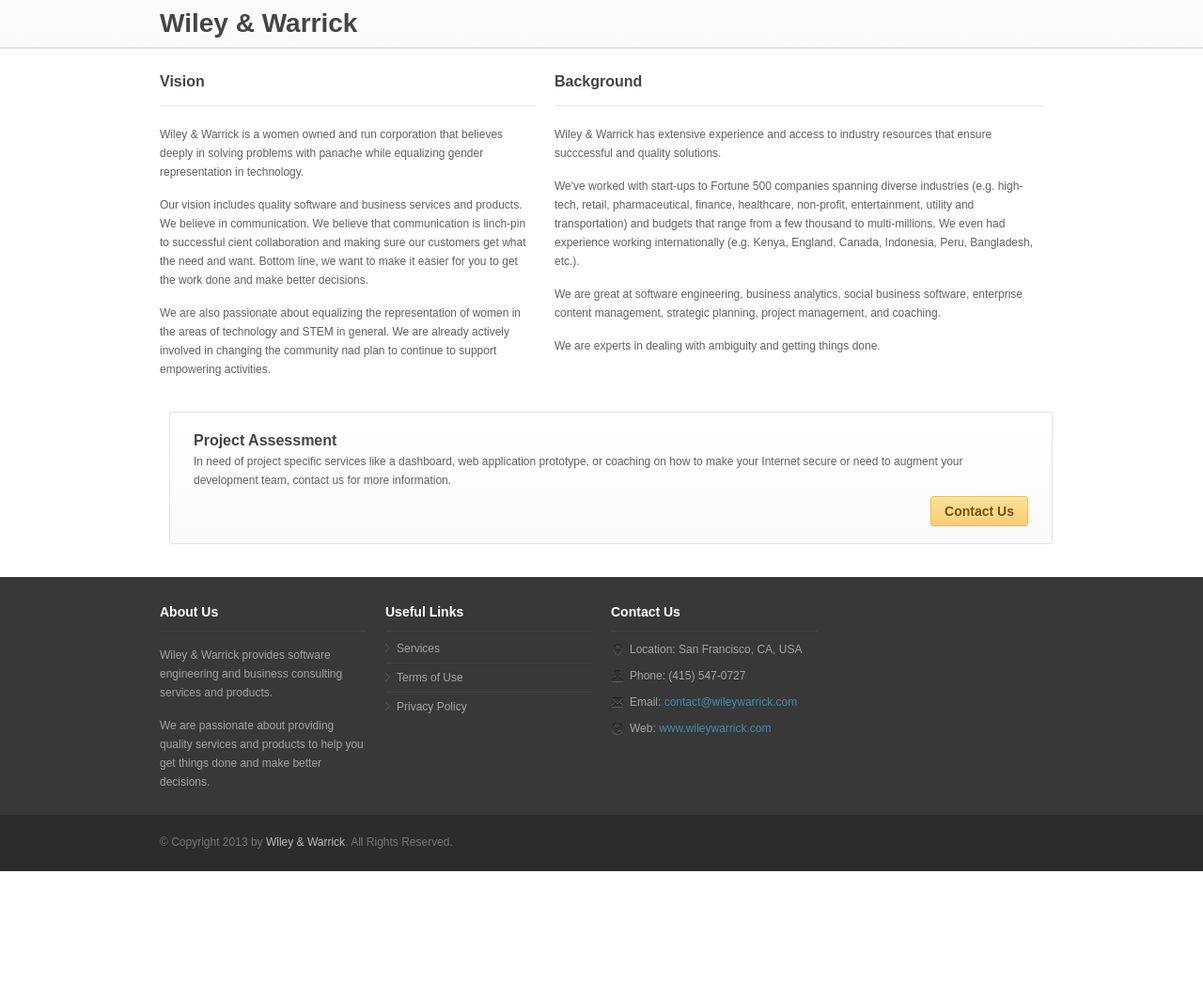
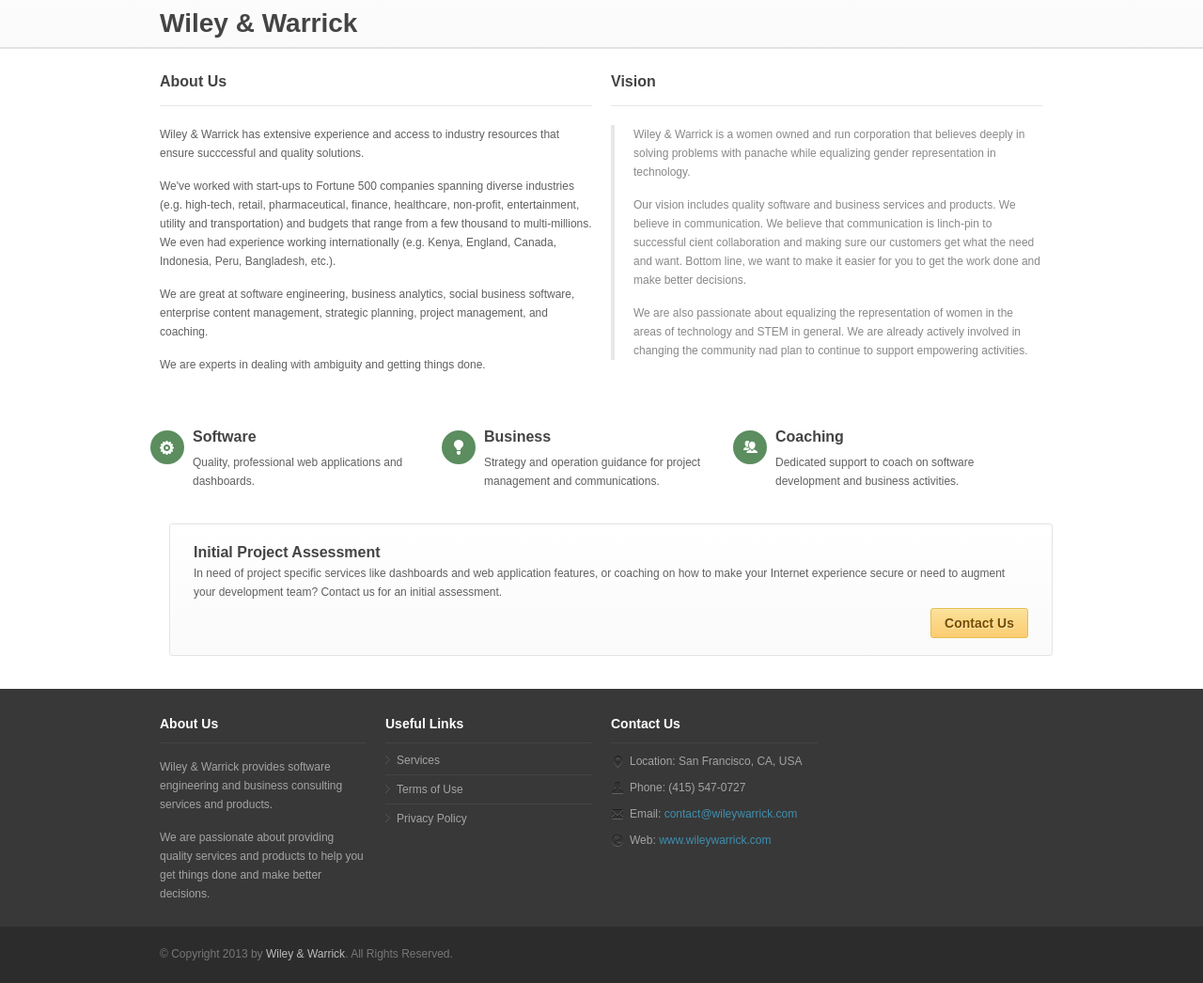
Before and after one commit to nyghtowl/Wiley, a Flask app: page /about in a window 1280 px wide. Shown: the part 80-1126 px from the top of the page at 94% size. Before the commit the page ends 1007 px from the top, so only its background shows below. Run offline with Flask 2, Linux system fonts and the light colour scheme; some libraries are stand-ins or nearby versions.

Commit message:
Swapped out services layout. Adjusted about format and added service summary back in. Adjusted wording of call to action and fixed the link on layout for github as well as added portfolio into the list.

```diff
--- a/app/templates/about.html
+++ b/app/templates/about.html
@@ -13,16 +13,16 @@
 <div class="container">
 
 	<!-- Standard Structure -->
-	<div class="seven columns">
-		<h4 class="headline">Vision</h4>
-		<p>Wiley & Warrick is a women owned and run corporation that believes deeply in solving problems with panache while equalizing gender representation in technology.</p>
-		<p>Our vision includes quality software and business services and products. We believe in communication. We believe that communication is linch-pin to successful cient collaboration and making sure our customers get what the need and want. Bottom line, we want to make it easier for you to get the work done and make better decisions.</p>
-		<p>We are also passionate about equalizing the representation of women in the areas of technology and STEM in general. We are already actively involved in changing the community nad plan to continue to support empowering activities.</p>
-
+	<div class="eight columns">
+		<h4 class="headline">About Us</h4>
+		<p>Wiley & Warrick has extensive experience and access to industry resources that ensure succcessful and quality solutions.</p>
+		<p>We've worked with start-ups to Fortune 500 companies spanning diverse industries (e.g. high-tech, retail, pharmaceutical, finance, healthcare, non-profit, entertainment, utility and transportation) and budgets that range from a few thousand to multi-millions. We even had experience working internationally (e.g. Kenya, England, Canada, Indonesia, Peru, Bangladesh, etc.). </p>
+		<p> We are great at software engineering, business analytics, social business software, enterprise content management, strategic planning, project management, and coaching.</p>
+		<p>We are experts in dealing with ambiguity and getting things done.</p>
 
 	</div>
 
-	<div class="nine columns">
+	<div class="eight columns">
 <!-- 		<h4 class="headline">Careers</h4>
 		<p>
 		 -->
@@ -33,17 +33,25 @@
 			<a href="#" class="button medium yellow">Apply</a>
 		</div>
 		</p> -->
-		<h4 class="headline">Background</h4>
-		<p>Wiley & Warrick has extensive experience and access to industry resources that ensure succcessful and quality solutions.</p>
-		<p>We've worked with start-ups to Fortune 500 companies spanning diverse industries (e.g. high-tech, retail, pharmaceutical, finance, healthcare, non-profit, entertainment, utility and transportation) and budgets that range from a few thousand to multi-millions. We even had experience working internationally (e.g. Kenya, England, Canada, Indonesia, Peru, Bangladesh, etc.). </p>
-		<p> We are great at software engineering, business analytics, social business software, enterprise content management, strategic planning, project management, and coaching.</p>
-		<p>We are experts in dealing with ambiguity and getting things done.</p>
+		<h4 class="headline">Vision</h4>
+		<blockquote>
+		<p>Wiley & Warrick is a women owned and run corporation that believes deeply in solving problems with panache while equalizing gender representation in technology.</p>
+		<p>Our vision includes quality software and business services and products. We believe in communication. We believe that communication is linch-pin to successful cient collaboration and making sure our customers get what the need and want. Bottom line, we want to make it easier for you to get the work done and make better decisions.</p>
+		<p>We are also passionate about equalizing the representation of women in the areas of technology and STEM in general. We are already actively involved in changing the community nad plan to continue to support empowering activities.</p>
+		</blockquote>
 
 	</div>
 
 
 	<!-- 960 Container Start -->
 <div class="container">
+
+	<!-- Icon Box Start -->
+	<div class="features">
+		{% include 'service_summary_partial.html' %}
+	</div>
+	<!-- Icon Box End -->
+
 
 	<div class="clearfix"></div>
 	<div class="sixteen columns">
--- a/app/templates/call_action_partial.html
+++ b/app/templates/call_action_partial.html
@@ -3,8 +3,8 @@
 	<div class="sixteen columns">
 		<div class="info-box">
 			<div class="info-content">
-				<h4>Project Assessment</h4>
-				<p>In need of project specific services like a dashboard, web application prototype, or coaching on how to make your Internet secure or need to augment your development team, contact us for more information.</p>
+				<h4>Initial Project Assessment</h4>
+				<p>In need of project specific services like dashboards and web application features, or coaching on how to make your Internet experience secure or need to augment your development team? Contact us for an initial assessment.</p>
 			</div>
 			<a href="{{ url_for('contact')}}" class="button medium yellow" style="float: right;">Contact Us</a>
 			<div class="clearfix"></div>
--- a/app/templates/index.html
+++ b/app/templates/index.html
@@ -13,10 +13,10 @@
 			<li class="custom-slide" style="background: url(./static/images/slider_bg_01.jpg)">
 				<div class="container">
 					<div class="sixteen columns">
-						<img src="./static/images/wwwlogo3.png" alt="" style="float: right; width: 40%; height: 40%" />
+						<img src="./static/images/wwlogo3.jpg" alt="" style="float: right; width: 40%; height: 40%" />
 						<div class="slider_description">
 							<h2>Web Application</h2>
-							<p>Seeking a quick turnaround on a web applicaiton prototype to help demo your project vision. Checkout services.</p>
+							<p>Seeking a quick turnaround on a web applicaiton prototype to help demo your project vision. Checkout sample projects.</p>
 							<a href="{{ url_for('portfolio_3')}}" class="button medium yellow">View Projects</a>
 						</div>
 					</div>
@@ -44,7 +44,7 @@
 						<!-- 					Image Copywrite Fabio Lanari -->
 						<img src="./static/images/745px-https_security.jpg" alt="" style="float: right; width: 40%; height: 40%" />
 						<div class="slider_description">
-							<h2>Internet Security Guidance</h2>
+							<h2>Internet Security Coaching</h2>
 							<p>Lost in the midst of all the terminology and knowing best practices to stay safe on the web. Contact us for support.</p>
 							<a href="{{ url_for('portfolio_3')}}" class="button medium yellow">Read More</a>
 						</div>
--- a/app/templates/layout.html
+++ b/app/templates/layout.html
@@ -68,7 +68,8 @@
 					</li>
 					<li><a href="{{url_for('portfolio_3')}}">Portfolio</a>
 						<ul>
-							<li><a href="http://github/nyghtowl">Github</a></li>
+							<li><a href="{{url_for('portfolio_3')}}">Portfolio</a></li>
+							<li><a href="http://github.com/nyghtowl">Github</a></li>
 						</ul>
 					</li>
 					<li><a href="http://nyghtowl.io">Blog</a></li>
```
Also changed, not shown: app/templates/services.html (+12 -14 lines), app/templates/services2.html (+12 -16 lines).
